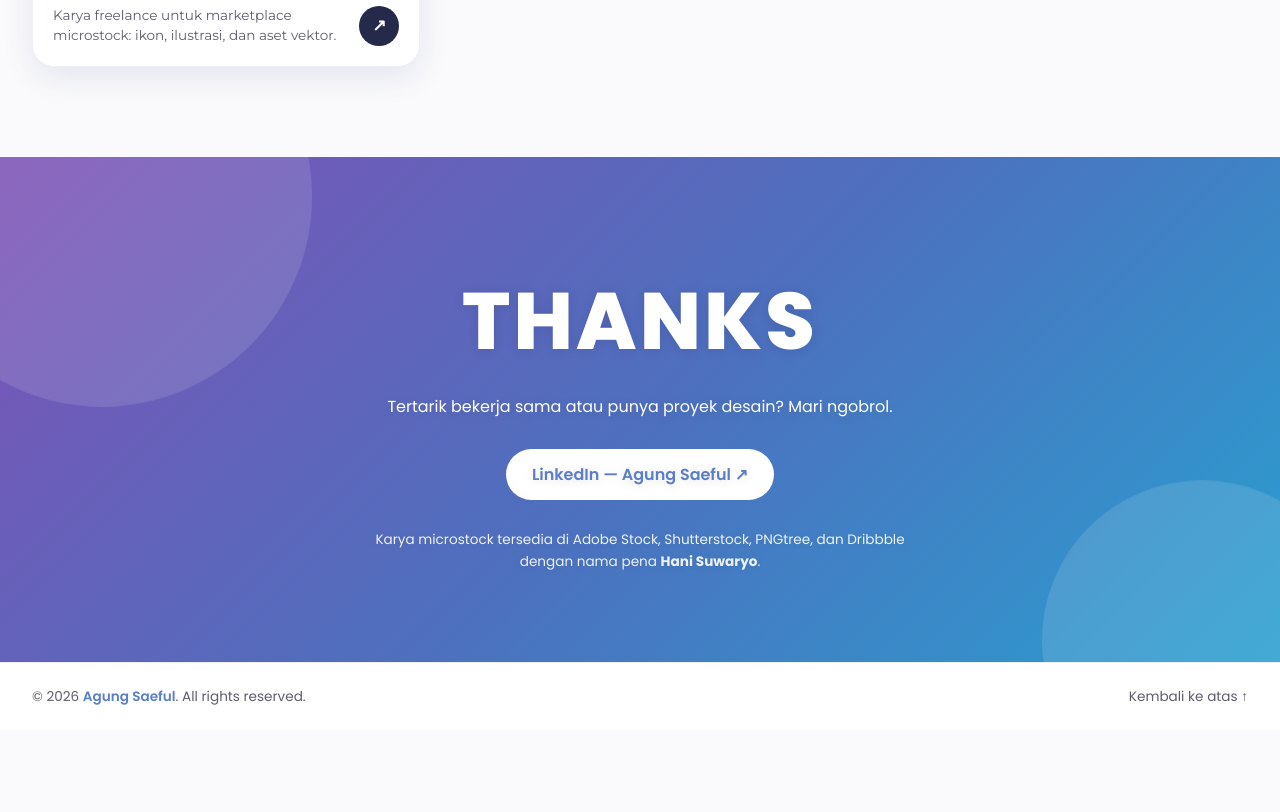
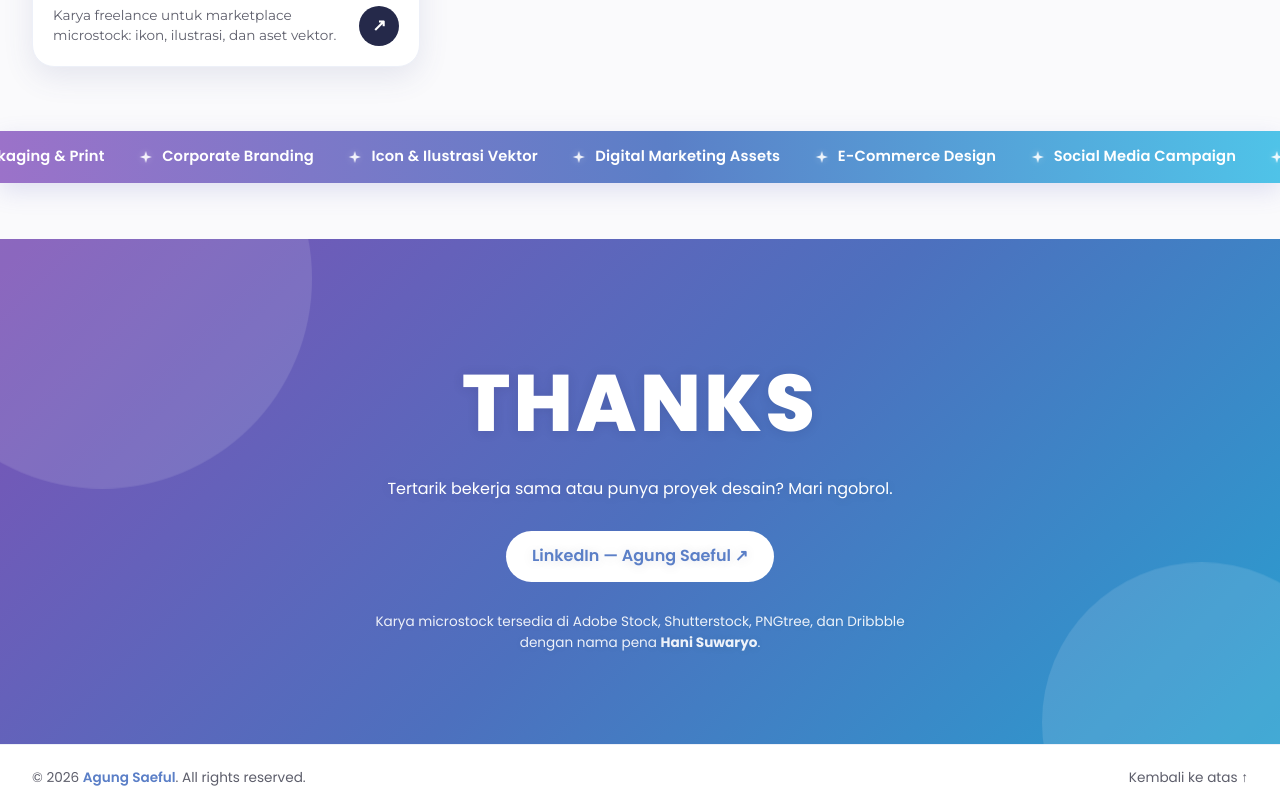
Before and after one commit to indahhhkur-art/portfolio-agung, a React (Vite) app: page / in a window 1280 px wide. Shown: the part 6040-6852 px from the top of the page. Before the commit the page ends 6770 px from the top, so only its background shows below. Built offline with nearby package versions, Linux system fonts and the light colour scheme.

Commit message:
feat(ribbon): rebuild seamless GPU specialty marquee below portfolio

```diff
--- a/src/App.tsx
+++ b/src/App.tsx
@@ -3,6 +3,7 @@ import Navbar from "./components/Navbar.tsx";
 import Hero from "./components/Hero.tsx";
 import About from "./components/About.tsx";
 import Portfolio from "./components/Portfolio.tsx";
+import SpecialtyRibbon from "./components/SpecialtyRibbon.tsx";
 import Contact from "./components/Contact.tsx";
 import ScrollUI from "./components/ScrollUI.tsx";
 import { PROJECTS } from "./data.ts";
@@ -93,6 +94,7 @@ export default function App() {
           onOpenProject={setProject}
           onPrefetchModal={loadModal}
         />
+        <SpecialtyRibbon />
         <Contact />
       </main>
 
--- /dev/null
+++ b/src/components/SpecialtyRibbon.tsx
@@ -0,0 +1,43 @@
+import { memo } from "react";
+
+const RIBBON_ITEMS = [
+  "E-Commerce Design",
+  "Social Media Campaign",
+  "Packaging & Print",
+  "Corporate Branding",
+  "Icon & Ilustrasi Vektor",
+  "Digital Marketing Assets"
+] as const;
+
+const HALF_GROUP = [...RIBBON_ITEMS, ...RIBBON_ITEMS];
+
+function RibbonGroup({ suffix }: { suffix: string }) {
+  return (
+    <div className="ribbon__group">
+      {HALF_GROUP.map((item, i) => (
+        <span className="ribbon__item" key={`${suffix}-${item}-${i}`}>
+          <svg className="ribbon__star" viewBox="0 0 16 16" width="12" height="12" aria-hidden="true">
+            <path fill="currentColor" d="M8 0L9.9 6.1L16 8L9.9 9.9L8 16L6.1 9.9L0 8L6.1 6.1Z" />
+          </svg>
+          {item}
+        </span>
+      ))}
+    </div>
+  );
+}
+
+/** Pita marquee keahlian desain dengan loop GPU tanpa jeda di bawah section Portfolio. */
+function SpecialtyRibbon() {
+  return (
+    <div className="ribbon-band" aria-hidden="true">
+      <div className="ribbon">
+        <div className="ribbon__track">
+          <RibbonGroup suffix="a" />
+          <RibbonGroup suffix="b" />
+        </div>
+      </div>
+    </div>
+  );
+}
+
+export default memo(SpecialtyRibbon);
--- a/src/styles.css
+++ b/src/styles.css
@@ -474,7 +474,7 @@ button, .btn, .chip, .icon-btn, .gallery button, .cert-app, .certs__dot, .card,
 .certs__dot.is-active { width: 26px; background: var(--grad); }
 
 /* Portfolio (Kartu Ditingkatkan dari Referensi UI + Palet Warna Lama) */
-.work { padding: 90px 0; }
+.work { padding: 90px 0 64px; }
 .work__total {
   font-size: .82rem; font-weight: 600; color: var(--blue);
   background: #fff; border: 1.5px solid #e1e5f5; padding: .45rem 1rem; border-radius: 999px;
@@ -535,6 +535,33 @@ button, .btn, .chip, .icon-btn, .gallery button, .cert-app, .certs__dot, .card,
   transition: transform .25s var(--ease-smooth), background .25s ease;
 }
 .card:hover .card__arrow { background: var(--grad); transform: scale(1.08) rotate(10deg); }
+
+/* Specialty Marquee Ribbon (Di Bawah Portfolio, Loop GPU Seamless) */
+@keyframes marqueeScroll {
+  from { transform: translate3d(0, 0, 0); }
+  to { transform: translate3d(-50%, 0, 0); }
+}
+.ribbon-band { background: var(--bg); padding: 0 0 56px; }
+.ribbon {
+  background: linear-gradient(90deg, var(--purple) 0%, var(--blue) 52%, var(--cyan) 100%);
+  color: #fff; overflow: hidden; padding: .88rem 0;
+  box-shadow: 0 8px 24px rgba(100, 105, 195, .18);
+}
+.ribbon__track {
+  display: flex; align-items: center; width: max-content;
+  animation: marqueeScroll 36s linear infinite; will-change: transform;
+}
+@media (hover: hover) and (pointer: fine) {
+  .ribbon:hover .ribbon__track { animation-play-state: paused; }
+}
+.ribbon__group {
+  display: flex; align-items: center; flex-shrink: 0; gap: 2.2rem; padding-right: 2.2rem;
+}
+.ribbon__item {
+  display: inline-flex; align-items: center; gap: .65rem;
+  font-weight: 600; font-size: .92rem; letter-spacing: .01em; white-space: nowrap;
+}
+.ribbon__star { opacity: .9; flex: 0 0 auto; filter: drop-shadow(0 0 4px rgba(255,255,255,.35)); }
 
 /* Modal Keyframes & GPU-Only Compositor Animation */
 @keyframes fadeIn { from { opacity: 0; } to { opacity: 1; } }
```
